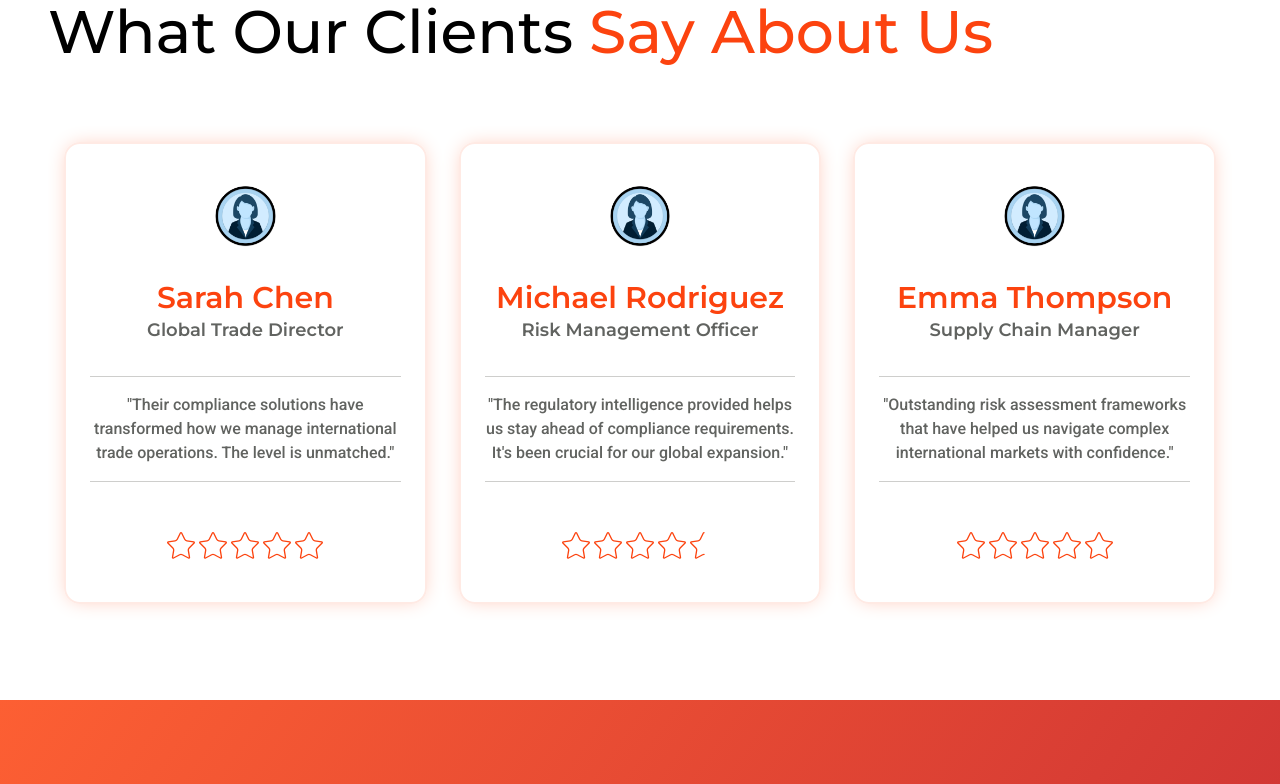
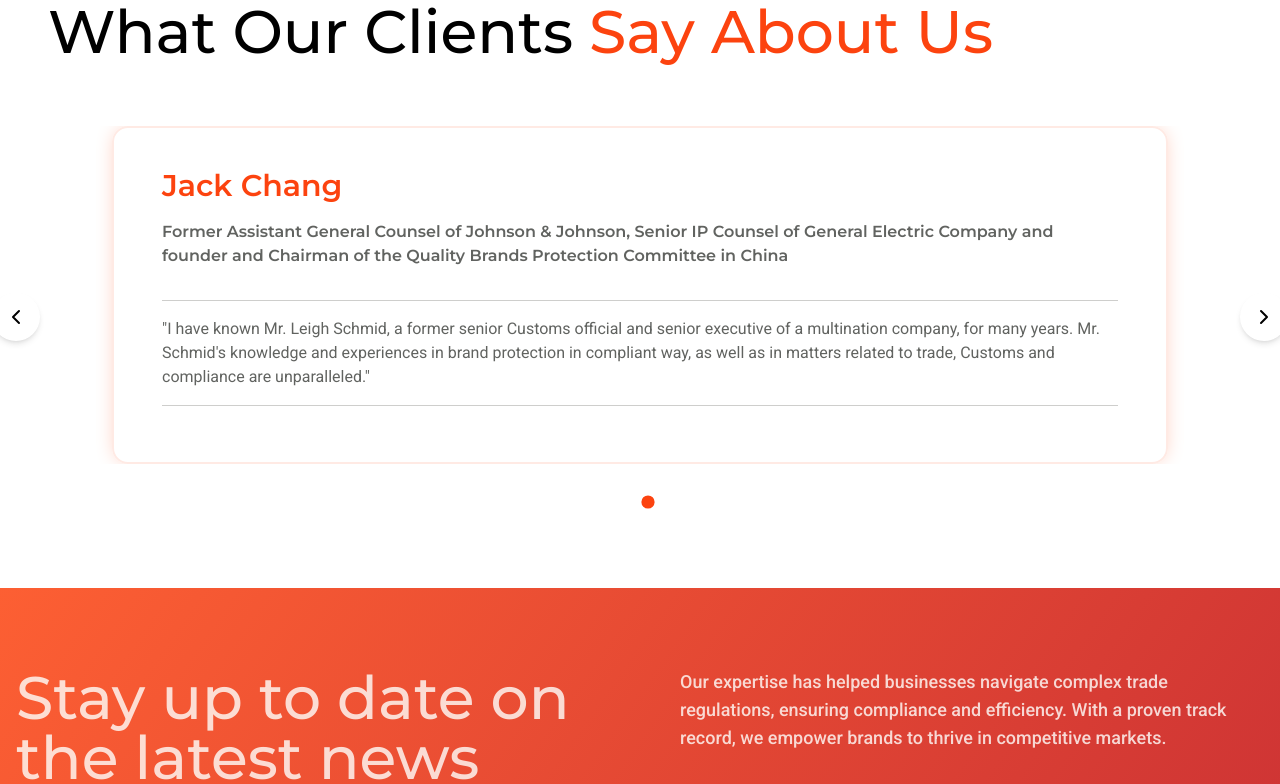
Before and after one commit to mujbf/psts, a React (Vite) app in the folder psts-web/: page /services/design in a window 1280 px wide. Shown: the part 1840-2624 px from the top of the page. Built offline with nearby package versions, Linux system fonts and the light colour scheme.

Commit message:
minor fixes

```diff
--- a/psts-web/src/components/blocks/TextButton.tsx
+++ b/psts-web/src/components/blocks/TextButton.tsx
@@ -14,7 +14,7 @@ const TextButton: React.FC<TextButtonProps> = ({
   return (
     <a
       href={href}
-      className={`inline-flex items-center text-[#AAAAAA] montserrat-semibold text-xl underline underline-offset-4 transition-all duration-300 hover:text-primary/80 ${className}`}
+      className={`inline-flex items-center text-[#696969] montserrat-semibold text-md underline underline-offset-4 transition-all duration-300 hover:text-primary/80 className}`}
     >
       {text}
     </a>
--- a/psts-web/src/components/main/Navbar.tsx
+++ b/psts-web/src/components/main/Navbar.tsx
@@ -1,6 +1,6 @@
 import React, { useState } from "react";
 import { Link, useLocation } from "react-router-dom";
-import { Menu, X, MessageCircle } from "lucide-react";
+import { Menu, X } from "lucide-react";
 import logoImg from "../../assets/logo.svg";
 import CustomButton from "../blocks/CustomButton";
 
@@ -103,7 +103,7 @@ const Navbar = () => {
               className="block px-3 py-2 rounded-md text-base font-medium text-white bg-orange-600 hover:bg-orange-700 flex items-center"
               onClick={() => setIsOpen(false)}
             >
-              <MessageCircle className="h-4 w-4 mr-2" />
+              {/* <MessageCircle className="h-4 w-4 mr-2" /> */}
               Contact
             </Link>
           </div>
--- a/psts-web/src/components/sections/Col1.tsx
+++ b/psts-web/src/components/sections/Col1.tsx
@@ -1,5 +1,5 @@
 import React from "react";
-import TextButton from "../blocks/TextButton";
+// import TextButton from "../blocks/TextButton";
 import "../../assets/css/titleInnerShadow.css";
 
 const Col1: React.FC = () => {
@@ -71,7 +71,7 @@ const Col1: React.FC = () => {
                 <p className="roboto-body text-black-60 text-center">
                   {card.description}
                 </p>
-                <TextButton href={card.link} text="Learn More" />
+                {/* <TextButton href={card.link} text="Learn More" /> */}
               </div>
             </div>
           ))}
--- a/psts-web/src/components/sections/Col2.tsx
+++ b/psts-web/src/components/sections/Col2.tsx
@@ -39,7 +39,7 @@ const PartnersSection: React.FC = () => {
               <h3 className="montserrat-semibold text-3xl text-primary mb-4">
                 {card.name}
               </h3>
-              <p className="roboto-body text-black-60 mb-4">
+              <p className="roboto-normal text-black-60 mb-4">
                 {card.description}
               </p>
               <TextButton href={card.link} text="Learn More" />
--- a/psts-web/src/components/sections/Col2B.tsx
+++ b/psts-web/src/components/sections/Col2B.tsx
@@ -183,7 +183,7 @@ const PartnersSectionDetails: React.FC = () => {
               <h3 className="montserrat-semibold text-3xl text-primary mb-4">
                 {card.name}
               </h3>
-              <div className="roboto-body text-black-60 mb-4">
+              <div className="roboto-normal text-black-60 mb-4">
                 {card.description}
               </div>
             </div>
--- a/psts-web/src/components/sections/Col3.tsx
+++ b/psts-web/src/components/sections/Col3.tsx
@@ -1,6 +1,6 @@
 import React from "react";
 import { useState, useEffect } from "react";
-import { Star, StarHalf } from "lucide-react";
+import { ChevronLeft, ChevronRight } from "lucide-react";
 import imageSample from "../../assets/images/testimonal-user-sample.png";
 
 interface Testimonial {
@@ -12,87 +12,83 @@ interface Testimonial {
 }
 
 const Col3: React.FC = () => {
-  const [position, setPosition] = useState(0);
+  const [currentIndex, setCurrentIndex] = useState(0);
+  const [isTransitioning, setIsTransitioning] = useState(false);
 
   const testimonials: Testimonial[] = [
     {
-      name: "Sarah Chen",
-      designation: "Global Trade Director",
+      name: "Jack Chang",
+      designation:
+        "Former Assistant General Counsel of Johnson & Johnson, Senior IP Counsel of General Electric Company and founder and Chairman of the Quality Brands Protection Committee in China",
       quote:
-        "Their compliance solutions have transformed how we manage international trade operations. The level is unmatched.",
+        "I have known Mr. Leigh Schmid, a former senior Customs official and senior executive of a multination company, for many years. Mr. Schmid's knowledge and experiences in brand protection in compliant way, as well as in matters related to trade, Customs and compliance are unparalleled.",
       rating: 5,
       imageUrl: imageSample,
     },
     {
-      name: "Michael Rodriguez",
-      designation: "Risk Management Officer",
+      name: "Jack Chang",
+      designation:
+        "Former Assistant General Counsel of Johnson & Johnson, Senior IP Counsel of General Electric Company and founder and Chairman of the Quality Brands Protection Committee in China",
       quote:
-        "The regulatory intelligence provided helps us stay ahead of compliance requirements. It's been crucial for our global expansion.",
-      rating: 4.5,
-      imageUrl: imageSample,
-    },
-    {
-      name: "Emma Thompson",
-      designation: "Supply Chain Manager",
-      quote:
-        "Outstanding risk assessment frameworks that have helped us navigate complex international markets with confidence.",
+        "I have known Mr. Leigh Schmid, a former senior Customs official and senior executive of a multination company, for many years. Mr. Schmid's knowledge and experiences in brand protection in compliant way, as well as in matters related to trade, Customs and compliance are unparalleled.",
       rating: 5,
       imageUrl: imageSample,
     },
     {
-      name: "David Kim",
-      designation: "Compliance Officer",
+      name: "Jack Chang",
+      designation:
+        "Former Assistant General Counsel of Johnson & Johnson, Senior IP Counsel of General Electric Company and founder and Chairman of the Quality Brands Protection Committee in China",
       quote:
-        "Their solutions have streamlined our compliance processes and significantly reduced our operational risks.",
-      rating: 4.5,
-      imageUrl: imageSample,
-    },
-    {
-      name: "Michael Rodriguez",
-      designation: "Risk Management Officer",
-      quote:
-        "The regulatory intelligence provided helps us stay ahead of compliance requirements. It's been crucial for our global expansion.",
-      rating: 4.5,
-      imageUrl: imageSample,
-    },
-    {
-      name: "Emma Thompson",
-      designation: "Supply Chain Manager",
-      quote:
-        "Outstanding risk assessment frameworks that have helped us navigate complex international markets with confidence.",
+        "I have known Mr. Leigh Schmid, a former senior Customs official and senior executive of a multination company, for many years. Mr. Schmid's knowledge and experiences in brand protection in compliant way, as well as in matters related to trade, Customs and compliance are unparalleled.",
       rating: 5,
       imageUrl: imageSample,
     },
   ];
 
-  const renderStars = (rating: number) => {
-    const stars = [];
-    const fullStars = Math.floor(rating);
-    const hasHalfStar = rating % 1 !== 0;
+  // Auto-scroll carousel every 5 seconds
+  useEffect(() => {
+    const interval = setInterval(() => {
+      nextSlide();
+    }, 5000);
 
-    for (let i = 0; i < fullStars; i++) {
-      stars.push(
-        <Star
-          key={`star-${i}`}
-          className="w-8 h-8 text-yellow-400 fill-current"
-          strokeWidth={1}
-          stroke="#FC430F"
-        />
+    return () => clearInterval(interval);
+  }, [currentIndex]);
+
+  const nextSlide = () => {
+    if (isTransitioning) return;
+
+    setIsTransitioning(true);
+    setCurrentIndex((prevIndex) =>
+      prevIndex === testimonials.length - 1 ? 0 : prevIndex + 1
     );
-    }
 
-    if (hasHalfStar) {
-      stars.push(
-        <StarHalf
-          key="half-star"
-          className="w-8 h-8 text-yellow-400 fill-current"
-          strokeWidth={1}
-          stroke="#FC430F"
-        />
+    setTimeout(() => {
+      setIsTransitioning(false);
+    }, 500);
+  };
+
+  const prevSlide = () => {
+    if (isTransitioning) return;
+
+    setIsTransitioning(true);
+    setCurrentIndex((prevIndex) =>
+      prevIndex === 0 ? testimonials.length - 1 : prevIndex - 1
     );
-    }
 
-    return stars;
+    setTimeout(() => {
+      setIsTransitioning(false);
+    }, 500);
+  };
+
+  const goToSlide = (index: number) => {
+    if (isTransitioning) return;
+
+    setIsTransitioning(true);
+    setCurrentIndex(index);
+
+    setTimeout(() => {
+      setIsTransitioning(false);
+    }, 500);
   };
 
   return (
@@ -103,42 +99,93 @@ const Col3: React.FC = () => {
           <span className="text-primary"> Say About Us</span>
         </h1>
 
-        <div className="relative overflow-hidden">
+        <div className="relative">
+          {/* Desktop navigation arrows - only visible on desktop */}
+          <div className="hidden md:flex absolute -left-14 -right-14 inset-y-0 items-center justify-between pointer-events-none z-10">
+            <button
+              onClick={prevSlide}
+              className="p-3 rounded-full bg-white shadow-md text-gray-500 hover:text-primary hover:bg-gray-100 hover:shadow-lg transition-all duration-300 ease-in-out pointer-events-auto"
+              aria-label="Previous testimonial"
+            >
+              <ChevronLeft className="w-6 h-6" />
+            </button>
+            <button
+              onClick={nextSlide}
+              className="p-3 rounded-full bg-white shadow-md text-gray-500 hover:text-primary hover:bg-gray-100 hover:shadow-lg transition-all duration-300 ease-in-out pointer-events-auto"
+              aria-label="Next testimonial"
+            >
+              <ChevronRight className="w-6 h-6" />
+            </button>
+          </div>
+
+          {/* Carousel container - narrower on desktop for arrow spacing */}
+          <div className="overflow-hidden relative md:mx-12">
             <div
-            className="flex transition-transform duration-1000 ease-in-out"
-            style={{ transform: `translateX(${position}%)` }}
+              className="flex transition-all duration-500 ease-in-out"
+              style={{ transform: `translateX(-${currentIndex * 100}%)` }}
             >
               {testimonials.map((testimonial, index) => (
-              <div key={index} className="min-w-full md:min-w-[33.333%] p-4">
+                <div key={index} className="min-w-full px-4">
                   <div
-                  className="px-6 py-10 rounded-2xl bg-white flex flex-col items-center gap-8"
+                    className="px-6 md:px-12 py-10 rounded-2xl bg-white flex flex-col items-center gap-8"
                     style={{
-                    border: '2px solid #FFEAE4',
-                    boxShadow: '0px 0px 20px -4px #FFC6B5'
+                      border: "2px solid #FFEAE4",
+                      boxShadow: "0px 0px 20px -4px #FFC6B5",
                     }}
                   >
-                  <img
-                    src={testimonial.imageUrl}
-                    alt={testimonial.name}
-                    className="w-16 h-16 rounded-full object-cover"
-                  />
-                  <div className="">
-                    <h3 className="montserrat-semibold text-3xl text-primary text-center">
+                    <div className="flex flex-col gap-4">
+                      <h3 className="montserrat-semibold text-3xl text-primary text-center md:text-left">
                         {testimonial.name}
                       </h3>
-                    <p className="montserrat-semibold text-lg text-black-60 text-center">
+                      <p className="montserrat-semibold text-md text-black-60 text-center md:text-left">
                         {testimonial.designation}
                       </p>
                     </div>
 
-                  <blockquote className="roboto-body text-black-60 mb-4 text-center py-4 border-y border-[#CECECC]">
+                    <blockquote className="roboto-normal text-black-60 mb-4 text-center md:text-left py-4 border-y border-[#CECECC]">
                       "{testimonial.quote}"
                     </blockquote>
-
-                  <div className="flex">{renderStars(testimonial.rating)}</div>
                   </div>
                 </div>
               ))}
+            </div>
+          </div>
+
+          {/* Mobile navigation and indicators - combined into one row on mobile */}
+          <div className="flex items-center justify-center mt-8 space-x-4">
+            {/* Mobile-only arrow navigation */}
+            <button
+              onClick={prevSlide}
+              className="md:hidden p-3 rounded-full bg-white shadow-md text-gray-500 hover:text-primary hover:bg-gray-100 hover:shadow-lg transition-all duration-300 ease-in-out"
+              aria-label="Previous testimonial"
+            >
+              <ChevronLeft className="w-5 h-5" />
+            </button>
+
+            {/* Indicator dots */}
+            <div className="flex justify-center space-x-2">
+              {testimonials.map((_, index) => (
+                <button
+                  key={index}
+                  onClick={() => goToSlide(index)}
+                  className={`w-3 h-3 rounded-full transition-all duration-300 ${
+                    index === currentIndex
+                      ? "bg-primary scale-110"
+                      : "bg-gray-300 hover:bg-gray-400"
+                  }`}
+                  aria-label={`Go to testimonial ${index + 1}`}
+                />
+              ))}
+            </div>
+
+            {/* Mobile-only arrow navigation */}
+            <button
+              onClick={nextSlide}
+              className="md:hidden p-3 rounded-full bg-white shadow-md text-gray-500 hover:text-primary hover:bg-gray-100 hover:shadow-lg transition-all duration-300 ease-in-out"
+              aria-label="Next testimonial"
+            >
+              <ChevronRight className="w-5 h-5" />
+            </button>
           </div>
         </div>
       </div>
--- a/psts-web/src/components/sections/KnobCarousel.tsx
+++ b/psts-web/src/components/sections/KnobCarousel.tsx
@@ -203,7 +203,7 @@ const KnobCarousel: React.FC<KnobCarouselProps> = ({
                 <h2 className="montserrat-semibold text-xl text-c-white text-center md:text-left">
                   {content[activeIndex].heading}
                 </h2>
-                <p className="roboto-normal text-sm md:text-[16px] leading-normal text-white-60">
+                <p className="roboto-normal text-sm md:text-[16px] leading-normal text-white-60 text-center md:text-left">
                   {content[activeIndex].description}
                 </p>
               </div>
--- a/psts-web/src/components/sections/ServicesHero.tsx
+++ b/psts-web/src/components/sections/ServicesHero.tsx
@@ -5,7 +5,7 @@ const ServicesHero: React.FC = () => {
     <div className="w-screen h-auto relative -z-1">
       <div className="relative max-w-7xl mx-auto px-4 md:px-12 py-20 h-full ">
         <div className="flex flex-col gap-12 h-full items-center">
-          <p className="montserrat-semibold text-xl text-black-60 text-center">
+          <p className="montserrat-regular text-xl text-black-60 text-center">
             Our Services
           </p>
           <h1 className="montserrat-medium text-4xl md:text-6xl leading-tight text-primary text-center md:w-[70%]">
--- a/psts-web/src/components/sections/Side3.tsx
+++ b/psts-web/src/components/sections/Side3.tsx
@@ -10,7 +10,7 @@ const Side3: React.FC = () => {
             <h1 className="montserrat-semibold text-primary text-2xl md:text-3xl leading-tight">
               Our Vision
             </h1>
-            <p className="roboto-body text-black-60 ">
+            <p className="roboto-normal text-black-60 ">
               To be the premier trade services firm in the APAC region, setting
               the gold standard for brand protection, trade compliance, and
               sustainable business practices in global commerce.
@@ -21,7 +21,7 @@ const Side3: React.FC = () => {
             <h1 className="montserrat-semibold text-primary text-2xl md:text-3xl leading-tight">
               Our Mission
             </h1>
-            <p className="roboto-body text-black-60 text-justify">
+            <p className="roboto-normal text-black-60 text-justify">
               To empower businesses with expert guidance and innovative
               solutions that ensure trade compliance, protect brand integrity,
               and build sustainable supply chains. Through our deep regional
```
Also changed, not shown: psts-web/src/components/sections/ContactForm.tsx (+4 -3 lines), psts-web/src/components/sections/Footer.tsx (+4 -4 lines). Lines whose indentation alone changed are shown as unchanged.
